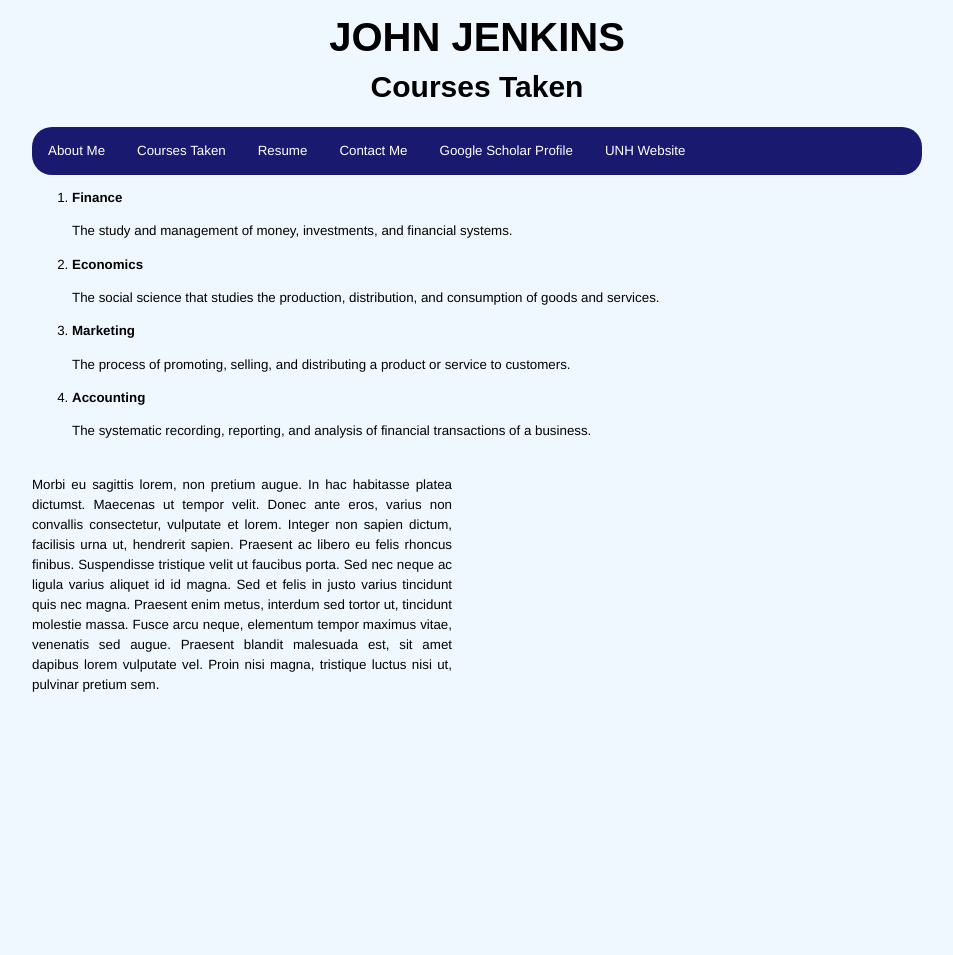
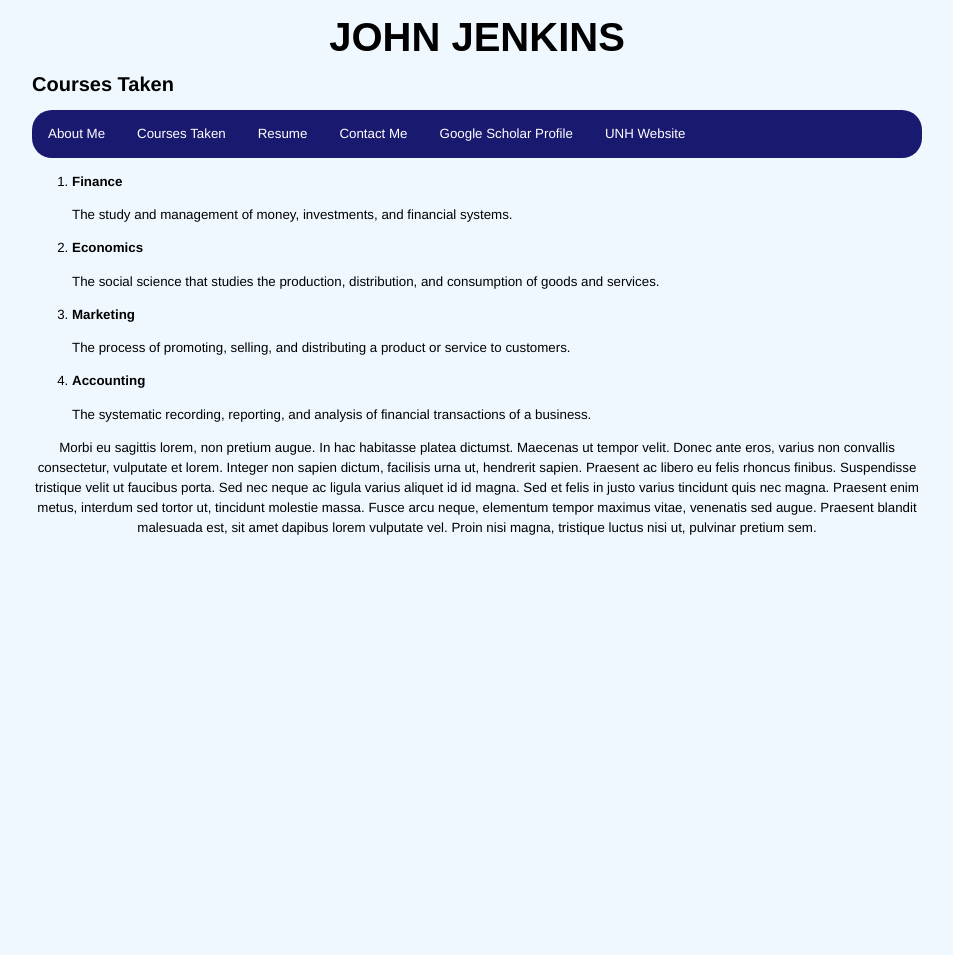
Before and after one commit to johnjenkins1118/My-Personal-Website, a plain HTML site: page courses.html in a window 1280 px wide. Shown: the whole page, without its empty margins (163-1116 px from the left). After the commit the page ends 800 px from the top, so only its background shows below. Drawn offline with Linux system fonts and the light colour scheme.

Commit message:
Update courses.html

```diff
--- a/courses.html
+++ b/courses.html
@@ -8,7 +8,7 @@
 
             <header>
               <h1>John Jenkins</h1>
-		          <h3>Courses Taken</h3>
+		          <h2>Courses Taken</h2>
 
             </header>
 
@@ -43,11 +43,11 @@
 </ol>
 
 
-<aside>
+<footer>
   Morbi eu sagittis lorem, non pretium augue. In hac habitasse platea dictumst. Maecenas ut tempor velit.
   Donec ante eros, varius non convallis consectetur, vulputate et lorem. Integer non sapien dictum, facilisis urna ut, hendrerit sapien.
   Praesent ac libero eu felis rhoncus finibus. Suspendisse tristique velit ut faucibus porta. Sed nec neque ac ligula varius aliquet id id magna.
   Sed et felis in justo varius tincidunt quis nec magna. Praesent enim metus, interdum sed tortor ut, tincidunt molestie massa.
   Fusce arcu neque, elementum tempor maximus vitae, venenatis sed augue. Praesent blandit malesuada est, sit amet dapibus lorem vulputate vel.
   Proin nisi magna, tristique luctus nisi ut, pulvinar pretium sem.
-</aside>
+</footer>
```
